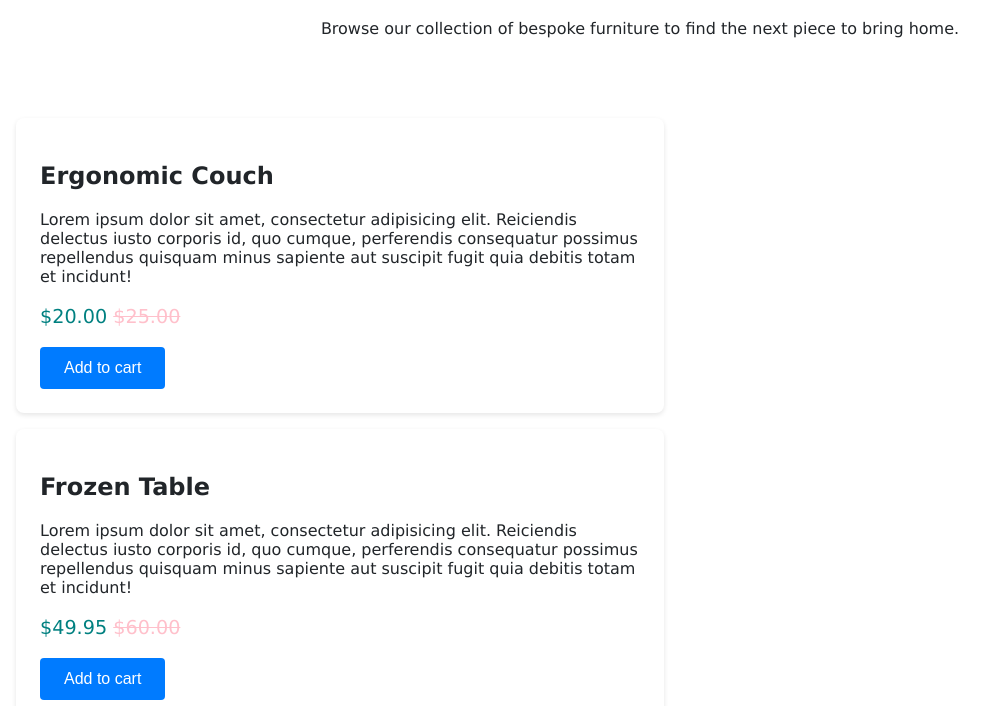
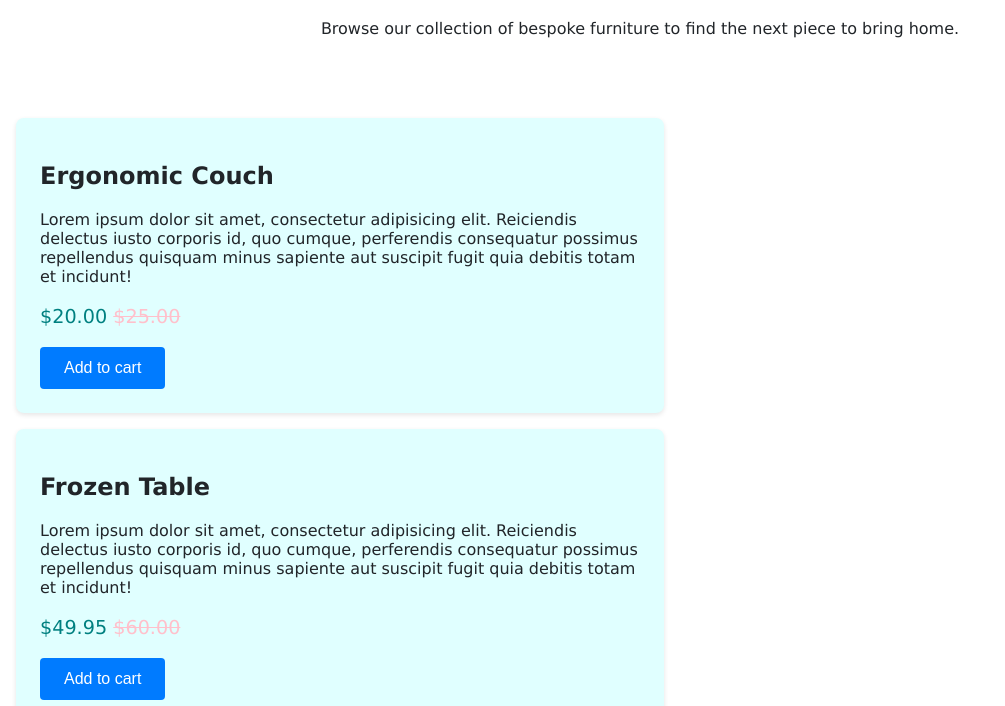
Before and after one commit to EmilieSJKL612/Block05_Furniture-Emporium, a plain HTML site: page index.html in a window 1280 px wide. Shown: the part 94-800 px from the top of the page, without its empty margins (0-1005 px from the left). Drawn offline with Linux system fonts and the light colour scheme.

Commit message:
changed color of product-card to NOT match background color

```diff
--- a/index.css
+++ b/index.css
@@ -14,7 +14,7 @@ body {
 }
 
 .product-card {
-  background-color: #ffffff;
+  background-color: lightcyan;
   margin: 1rem;
   padding: 1.5rem;
   max-width: 600px;
```
